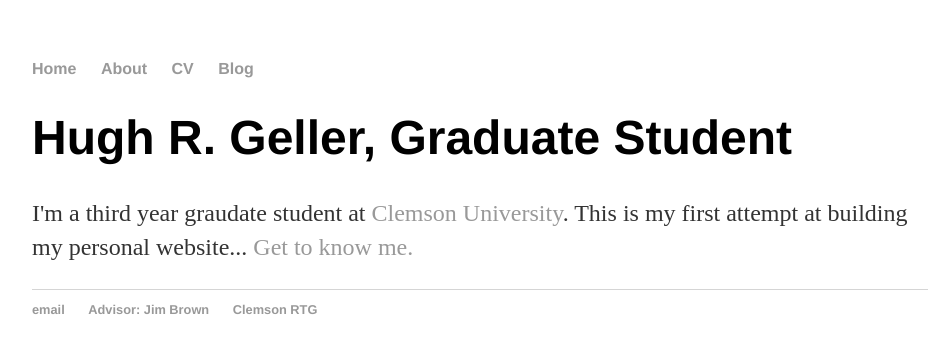
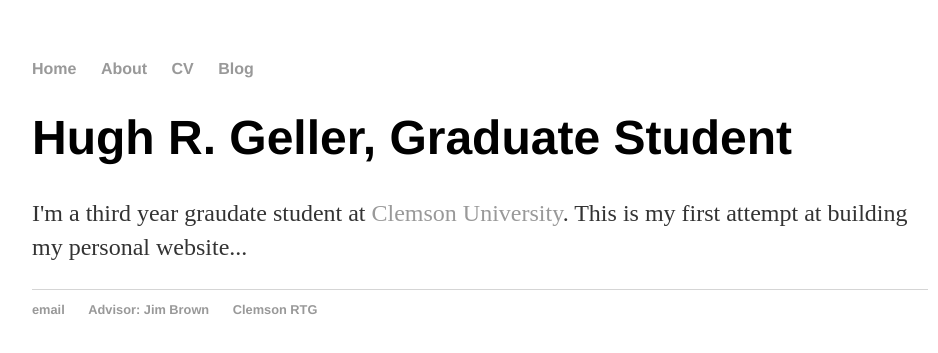
Before and after one commit to hugh-geller/hugh-geller.github.io, a Jekyll site: the page built from index.html, in a window 1280 px wide. Shown: the top 353 px of the page, without its empty margins (160-1098 px from the left). Built offline with Jekyll 4.4.1, drawn with Linux system fonts in a browser that asks for light colours.

Commit message:
Update index.html

```diff
--- a/index.html
+++ b/index.html
@@ -4,5 +4,5 @@ title: Hugh Roberts Geller
 ---
 <div class="blurb">
         <h1>Hugh R. Geller, Graduate Student</h1>
-	<p>I'm a third year graudate student at <a href="http://www.clemson.edu/science/departments/mathematical-sciences/">Clemson University</a>. This is my first attempt at building my personal website... <a href="/about">Get to know me.</a></p>
+	<p>I'm a third year graudate student at <a href="http://www.clemson.edu/science/departments/mathematical-sciences/">Clemson University</a>. This is my first attempt at building my personal website... </p>
    </div><!-- /.blurb -->
```
